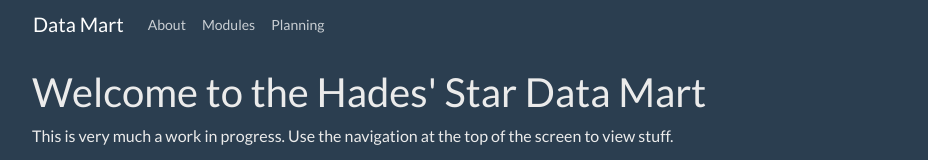
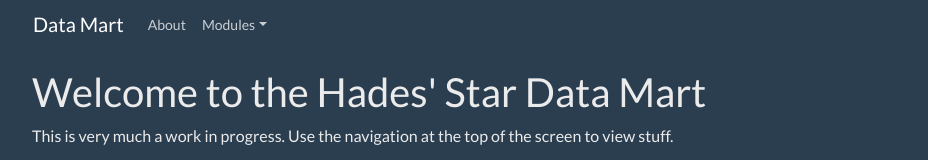
Before and after one commit to robgallen/hades-star-data-mart, a Vue app: page /#/ in a window 1280 px wide. Shown: the top 160 px of the page, without its empty margins (53-981 px from the left). Built offline with nearby package versions, Linux system fonts and the light colour scheme.

Commit message:
nav changes

```diff
--- a/src/App.vue
+++ b/src/App.vue
@@ -7,8 +7,12 @@
             <b-navbar-toggle target="nav_collapse"/>
             <b-navbar-brand href="/">Data Mart</b-navbar-brand>
             <b-collapse is-nav id="nav_collapse">
-              <b-navbar-nav v-for="route in routes" v-bind:key="route.name">
-                <b-nav-item v-bind:to="route.path">{{ route.name }}</b-nav-item>
+              <b-navbar-nav>
+                <b-nav-item to="/" exact>About</b-nav-item>
+                <b-nav-item-dropdown text="Modules">
+                  <b-dropdown-item to="/module" exact>Wiki</b-dropdown-item>
+                  <b-dropdown-item to="/module/planning">Planning</b-dropdown-item>
+                </b-nav-item-dropdown>
               </b-navbar-nav>
             </b-collapse>
           </b-navbar>
@@ -21,20 +25,21 @@
 
 <script>
 export default {
-  name: 'App',
-  created () {
-    this.$router.options.routes.forEach(route => {
-      this.routes.push({
-        name: route.name,
-        path: route.path
-      });
-    });
-  },
-  data () {
-    return {
-      routes: []
-    };
-  }
+  name: 'App'
+  // created () {
+  //   this.$router.options.routes.forEach(route => {
+  //     this.routes.push({
+  //       name: route.name,
+  //       path: route.path,
+  //       children: route.children
+  //     });
+  //   });
+  // },
+  // data () {
+  //   return {
+  //     routes: []
+  //   };
+  // }
 };
 </script>
 
--- a/src/components/modules/PlanningRow.vue
+++ b/src/components/modules/PlanningRow.vue
@@ -1,13 +1,13 @@
 <template>
   <div class="form-row">
     <div class="col-md-5">
-      <input v-bind:value="item.name" type="text" readonly class="form-control-plaintext" >
+      <input v-bind:value="item.name" type="text" readonly class="form-control-plaintext">
     </div>
     <div class="col-md-3">
       <b-form-select v-model="level" v-bind:options="levels" size="sm" />
     </div>
     <div class="col-md-3">
-      <input v-bind:value="nextResearchCost" type="text" readonly class="form-control-plaintext text-right" >
+      <input v-bind:value="nextResearchCost" type="text" readonly class="form-control-plaintext text-right">
     </div>
   </div>
 </template>
--- a/src/data/data.js
+++ b/src/data/data.js
@@ -1,4 +1,5 @@
 import Mining from './modules-mining.json';
+import PlanetType from './planets-type.json';
 import Shields from './modules-shield.json';
 import Support from './modules-support.json';
 import Trade from './modules-trade.json';
@@ -8,6 +9,7 @@
   // use custom object as json data is static : use $options.mods
   mods: {
     Mining: Mining,
+    PlanetType: PlanetType,
     Shields: Shields,
     Support: Support,
     Trade: Trade,
```
